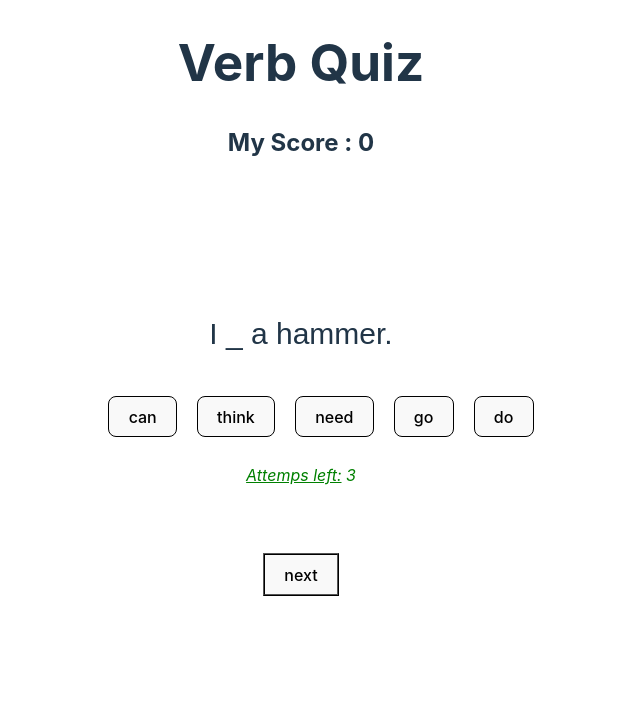
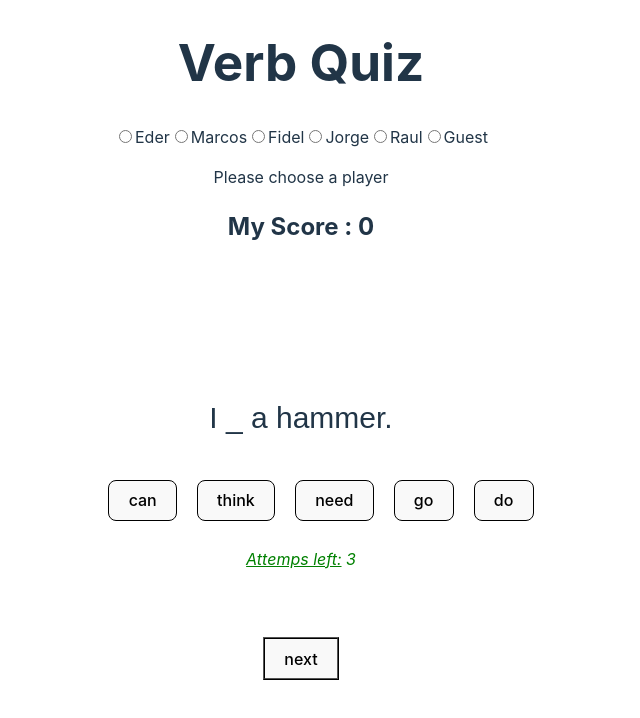
Before and after one commit to LucieKB/English_verbs, a React (Vite) app: page / in a window 1280 px wide. Shown: the top 718 px of the page, without its empty margins (339-979 px from the left). Built offline with nearby package versions, Linux system fonts and the light colour scheme.

Commit message:
HighScore function

```diff
--- a/src/App.tsx
+++ b/src/App.tsx
@@ -1,55 +1,76 @@
 import { useState } from 'react'
 import './App.css'
 import { sentences } from './sentences';
+import { PlayerRegistration } from './components/PlayerRegistration';
+import { Player } from './players';
+import { saveHighScore } from './lib/saveHighScore';
 
 let leftAttempts = 3;
 
 function App() {
   const [score, setScore] = useState(0);
+  const [player, setPlayer] = useState<Player | null>(null);
   const [currentSentence, setCurrentSentence] = useState(0);
   const [isDisabled, setIsDisabled] = useState(false)
   const [myQuestion, setMyQuestion] = useState(sentences[currentSentence].question)
 
+
+
   const possibleAnswers = sentences[currentSentence].choices;
   let attemptColor;
-  if (leftAttempts === 1){
-    attemptColor = "red"}
-  else{
+  if (leftAttempts === 1) {
+    attemptColor = "red"
+  }
+  else {
     attemptColor = "green"
   }
 
+  const isCorrectAnswer = (ans: string) => ans === sentences[currentSentence].answer
 
-  function onAnswer(ans: String) {
-    if (ans === sentences[currentSentence].answer) {
+  function onAnswer(ans: string) {
+    if (isCorrectAnswer(ans)) {
       setScore(score + 1);
       setMyQuestion(myQuestion.replace("_", `${ans}`));
       alert('Good Answer !');
       setIsDisabled(true);
     }
-    else if (ans !== sentences[currentSentence].answer && leftAttempts > 1) {
-      leftAttempts = leftAttempts - 1;
+    else if (leftAttempts > 1) {
+      leftAttempts--;
       console.log(leftAttempts)
       setScore(score - 0.1)
     }
 
     else {
       setIsDisabled(true);
-      leftAttempts = leftAttempts - 1;
+      leftAttempts--;
       setMyQuestion(myQuestion.replace("_", `${ans}`));
       alert(`Wrong Answer, the correct answer was ${sentences[currentSentence].answer.toUpperCase()}`)
     }
   }
 
   function onNext() {
-    setCurrentSentence(currentSentence + 1);
-    setMyQuestion(sentences[currentSentence +1].question)
-    setIsDisabled(() => !isDisabled);
-    leftAttempts = 3;
+    if (!player) {
+      throw new Error("Ghost player ! ");
+
+    }
+    if ((currentSentence + 1) < sentences.length) {
+      setCurrentSentence(currentSentence + 1);
+      setMyQuestion(sentences[currentSentence + 1].question)
+      setIsDisabled(() => !isDisabled);
+      leftAttempts = 3;
+    }
+    else {
+      saveHighScore({ playerId: player.id, playerScore: score })
+      alert("You have answered every question! Congratulations!");
+      setCurrentSentence(0);
+      setScore(0)
+    }
   }
 
   return (
     <>
       <h1>Verb Quiz</h1>
+      <PlayerRegistration player={player!} setPlayer={setPlayer} />
       <div>
         <h2>
           My Score : {score}
@@ -64,7 +85,7 @@ function App() {
         <ul>
           {possibleAnswers.map((ans) => <button className="answers" disabled={isDisabled} key={sentences[currentSentence].choices.indexOf(ans)} onClick={() => onAnswer(ans)}>{ans}</button>)}
         </ul>
-        <p style={{color:`${attemptColor}`}}><i><u>Attemps left:</u> {leftAttempts}</i></p>
+        <p style={{ color: `${attemptColor}` }}><i><u>Attemps left:</u> {leftAttempts}</i></p>
       </div>
 
       <div>
--- /dev/null
+++ b/src/components/PlayerRegistration.tsx
@@ -0,0 +1,26 @@
+import { Player, players } from "../players"
+
+
+type Props = {
+    player: Player | null;
+    setPlayer: (player: Player) => void
+}
+
+export const PlayerRegistration = ({ player, setPlayer }: Props) => {
+
+    return (
+        <div>
+            {players.map((pl) => (
+                <span key={pl.id}>
+                    <label>
+                        <input type="radio" name="player-name" id="radio-btn" value={pl.id} onChange={({ target: { value } }) =>
+                            setPlayer(players[Number(value) - 1])} />
+                        {pl.name}
+                    </label>
+                </span>))}
+            <p>{player?.name ? `Welcome to the Quiz, ${player?.name} !` : `Please choose a player`}</p>
+        </div>
+
+    )
+
+}
--- /dev/null
+++ b/src/lib/saveHighScore.ts
@@ -0,0 +1,13 @@
+import { Player } from "../players"
+
+const HIGHSCORE_KEY = "highScores"
+
+export const saveHighScore = ({playerId, playerScore}:{playerId:Player["id"], playerScore:number}) =>{
+    const currentHighScores = JSON.parse(localStorage.getItem(HIGHSCORE_KEY) || null as unknown as string)
+    const currentPlayerHighScore = currentHighScores?.[playerId] || 0;
+    if (playerScore > currentPlayerHighScore) {
+        console.log([currentHighScores])
+    localStorage.setItem(HIGHSCORE_KEY, JSON.stringify({...currentHighScores, [playerId]:playerScore}))
+
+    }
+}
--- /dev/null
+++ b/src/players.ts
@@ -0,0 +1,29 @@
+export const players=[
+    {
+        id:1,
+        name: "Eder",
+    },
+    {
+        id:2,
+        name: "Marcos",
+    },
+    {
+        id:3,
+        name: "Fidel",
+    },
+    {
+        id:4,
+        name: "Jorge",
+    },
+    {
+        id:5,
+        name: "Raul",
+
+    },
+    {
+        id:6,
+        name: "Guest",
+    },
+]
+
+export type Player = typeof players[number]
--- a/src/sentences.ts
+++ b/src/sentences.ts
@@ -5,22 +5,22 @@ export const sentences = [
     answer: 'need'
     },
 
-    {
-    question: "Please, _ the distance between those 2 posts.",
-    choices: ['can', 'think', 'cut', 'sand', 'measure'],
-    answer: 'measure'
-    },
+    // {
+    // question: "Please, _ the distance between those 2 posts.",
+    // choices: ['can', 'think', 'cut', 'sand', 'measure'],
+    // answer: 'measure'
+    // },
 
-    {
-    question: "Can you please _ me this toolbox?",
-    choices: ['get', 'look for', 'cut', 'go', 'want'],
-    answer: 'get'
-    },
+    // {
+    // question: "Can you please _ me this toolbox?",
+    // choices: ['get', 'look for', 'cut', 'go', 'want'],
+    // answer: 'get'
+    // },
 
-    {
-        question: "I _ my tools, I don't know where they are.",
-        choices: ['look for', 'am looking for', 'find', 'am finding'],
-        answer: 'am looking for'
-        },
+    // {
+    // question: "I _ my tools, I don't know where they are.",
+    // choices: ['look for', 'am looking for', 'find', 'am finding'],
+    // answer: 'am looking for'
+    //     },
 
 ]
```
Also changed, not shown: src/QuestionCard.tsx (added, +42 -0 lines).
